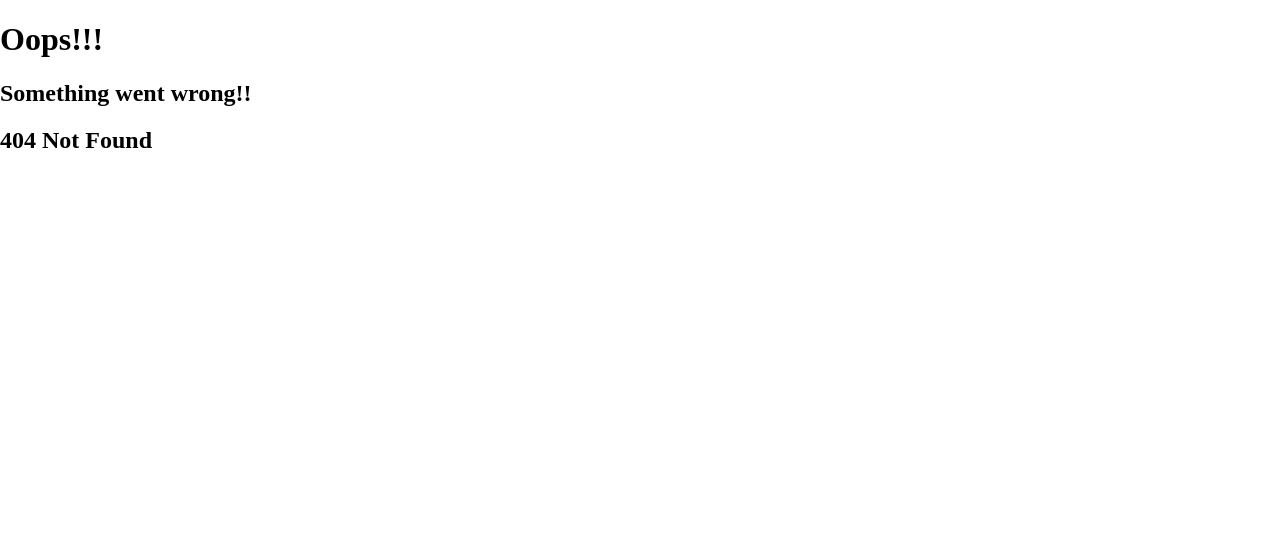
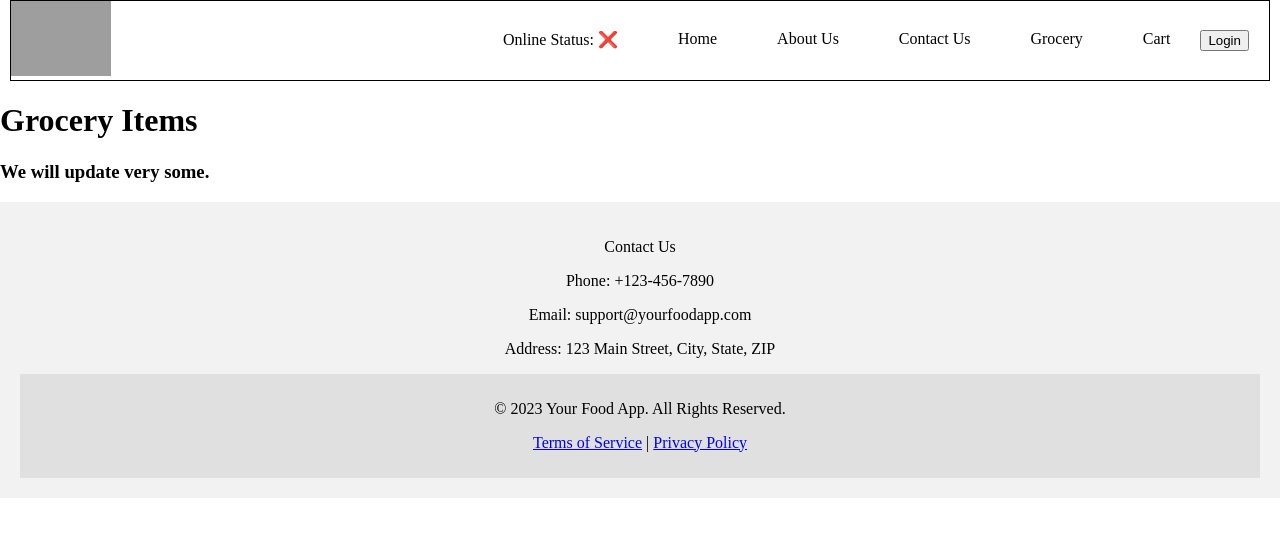
Before and after one commit to GithubAnimesh/online-food-delivery, a React (Vite) app: page /grocery in a window 1280 px wide. Before the commit this address had no page. Shown: the top 536 px of the page. Built offline with nearby package versions, Linux system fonts and the light colour scheme; grey boxes are pictures that could not be loaded.

Commit message:
Added lazy, suspense in grocery section

```diff
--- a/src/App.js
+++ b/src/App.js
@@ -1,4 +1,4 @@
-import React from "react";
+import React, { lazy, Suspense } from "react";
 import ReactDOM from "react-dom/client";
 import Header from "./components/Header";
 import Body from "./components/Body";
@@ -7,7 +7,7 @@
 import Footer from "./components/Footer";
 import RestaurantMenu from "./components/RestaurantMenu";
 import { createBrowserRouter, RouterProvider, Outlet } from "react-router-dom";
-
+const Grocery = lazy(() => import("./components/Grocery"));
 const AppLayout = () => {
   return (
     <div className="app">
@@ -25,6 +25,14 @@
     children: [
       { path: "/", element: <Body /> },
       { path: "/about", element: <About /> },
+      {
+        path: "/grocery",
+        element: (
+          <Suspense fallback={<div>Loading...</div>}>
+            <Grocery />
+          </Suspense>
+        ),
+      },
       { path: "/restaurant/:resId", element: <RestaurantMenu /> },
     ],
     errorElement: <Error />,
--- /dev/null
+++ b/src/components/Grocery.js
@@ -0,0 +1,9 @@
+const Grocery = () => {
+  return (
+    <div className="grocery-container">
+      <h1>Grocery Items</h1>
+      <h3>We will update very some.</h3>
+    </div>
+  );
+};
+export default Grocery;
--- a/src/components/Header.js
+++ b/src/components/Header.js
@@ -33,6 +33,11 @@
             </Link>
           </li>
           <li>Contact Us</li>
+          <li>
+            <Link className="link-tag" to="/grocery">
+              Grocery
+            </Link>
+          </li>
           <li>Cart</li>
           <button onClick={handleToggle}>{loginBtn}</button>
         </ul>
```
